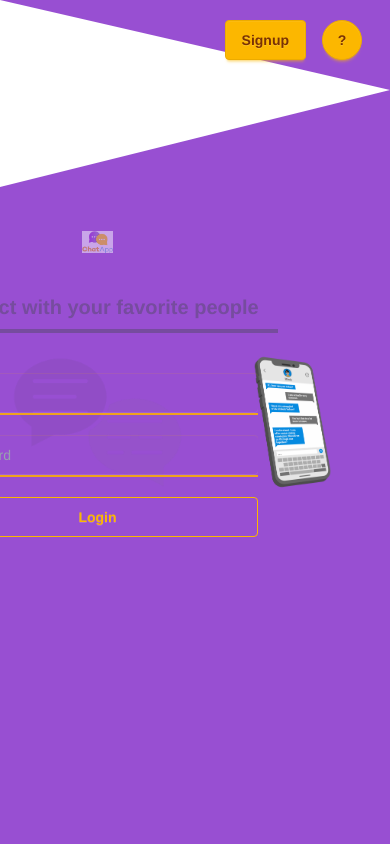
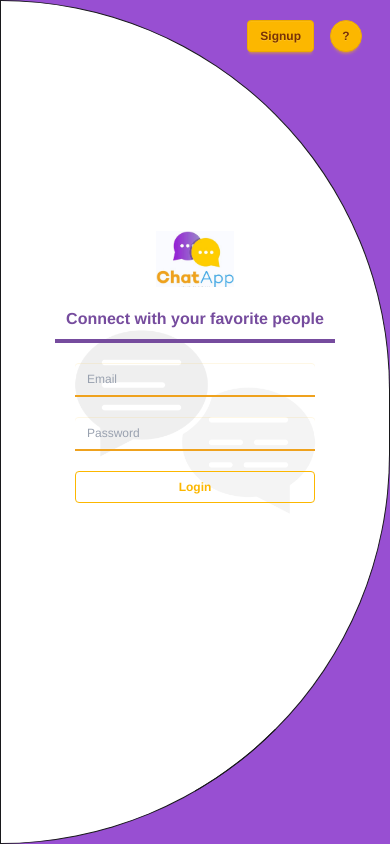
Before and after one commit to kasDev18/chat_app_react, a React (Vite) app in the folder client/: page /login in a window 390 px wide. Built offline with nearby package versions, Linux system fonts and the light colour scheme.

Commit message:
Fix login responsiveness

```diff
--- a/client/src/App.css
+++ b/client/src/App.css
@@ -44,13 +44,9 @@
 
 .triangle {
   border-style: solid;
-  border-width: 23.2vw 0 25vw 100vw;
+  /* border-width: 23.2vw 0 25vw 100vw; */
   border-color: transparent transparent transparent #fff;
   transform: rotate(0deg);
-}
-
-.chat-bg{
-  opacity: 0.5;
 }
 
 /* dark mode looking scrollbar */
--- a/client/src/pages/login/Login.jsx
+++ b/client/src/pages/login/Login.jsx
@@ -13,23 +13,22 @@ function Login() {
   };
 
   return (
+    // bg-[#984FD2]
     <div className="h-screen w-screen bg-[#984FD2] font-display">
       <div className="triangle absolute"></div>
       <div className="flex flex-1 h-screen w-screen absolute">
         <div className="absolute w-screen flex justify-end p-5">
-          <Link to="/signup" className="btn btn-warning mx-2">
+          <Link to="/signup" className="btn btn-warning btn-sm xl:btn-wide xl:h-[4vh] md:btn-md xl:text-xl mx-2">
             Signup
           </Link>
-          <button className="btn btn-warning btn-circle mx-2">?</button>
+          <button className="btn btn-warning btn-circle mx-2 btn-sm xl:w-[3vw] xl:h-[4vh] xl:text-xl md:btn-md">?</button>
         </div>
-        <div className="w-[50%] flex items-center justify-center">
-          <div className="opacity-8 flex items-center justify-center">
+        <div className="xl:w-[60%] md:w-[90%] w-[200%] flex items-center justify-center border rounded-r-full bg-white">
+          <div className="xl:w-[50%] opacity-8 md:rounded-full flex items-center justify-center bg-white relative xl:top-30 md:top-30">
             <img
-              className=""
+              className="md:w-[90%] w-70"
               src="/images/chat2.png"
-              alt=""
-              width={"100%"}
-              height={"100%"}
+              alt="login-chat-bg"
             />
           </div>
           <form
@@ -38,24 +37,22 @@ function Login() {
           >
             <div className="flex justify-center">
               <img
-                className="chat-bg"
+                className="w-1/2 xl:w-[15vw]"
                 src="/images/chatapp_logo.jpg"
-                alt=""
-                width={"20%"}
-                height={"20%"}
+                alt="login-chatapp-logo"
               />
             </div>
-            <div className="flex flex-col items-center justify-center my-10">
-              <h1 className="font-bold text-[#764C9E] text-xl mb-2">
+            <div className="flex flex-col items-center justify-center my-5">
+              <h1 className="font-bold text-[#764C9E] xl:text-3xl sm:text-sm md:text-xl mb-2">
                 Connect with your favorite people
               </h1>
-              <hr className="bolder border-2 border-[#764C9E] w-90" />
+              <hr className="bolder border-2 border-[#764C9E] xl:w-130 md:w-90 w-70" />
             </div>
-            <div className="w-80 ">
+            <div className="xl:w-120 md:w-80 w-60">
               <div className="">
                 <input
                   type="text"
-                  className="input input-warning text-black w-80 bg-transparent border-none placeholder:text-gray-400"
+                  className="input input-warning xl:w-120 text-black bg-transparent border-none placeholder:text-gray-400 xl:input-xl md:input-lg input-sm"
                   placeholder="Email"
                   value={email}
                   onChange={(e) => setEmail(e.target.value)}
@@ -65,7 +62,7 @@ function Login() {
               <div className="my-5">
                 <input
                   type="password"
-                  className="input input-warning text-black w-80 bg-transparent border-none placeholder:text-gray-400"
+                  className="input input-warning xl:w-120 text-black bg-transparent border-none placeholder:text-gray-400 xl:input-xl md:input-lg input-sm"
                   placeholder="Password"
                   value={password}
                   onChange={(e) => setPassword(e.target.value)}
@@ -73,15 +70,15 @@ function Login() {
                 <hr className="bolder border-1 border-[#EFA21E]" />
               </div>
               <div className="my-5">
-                <button className="btn btn-outline btn-warning w-80" disabled={loading}>
+                <button className="btn btn-outline btn-warning w-60 xl:w-120 md:w-80 md:btn-lg btn-sm" disabled={loading}>
                   {loading ? <span className="loading loading-spinner"></span> : "Login"}
                 </button>
               </div>
             </div>
           </form>
         </div>
-        <div className="w-[50%] flex items-center justify-center">
-          <img src="/images/cp4.png" alt="" width={"50%"} height={"50%"} />
+        <div className="lg:flex hidden items-center justify-center">
+          <img src="/images/cp4.png" className="w-[100%] h-[50%] xl:w-[100%] xl:h-[80%]" alt="login-mobile-phone"/>
         </div>
       </div>
     </div>
```
